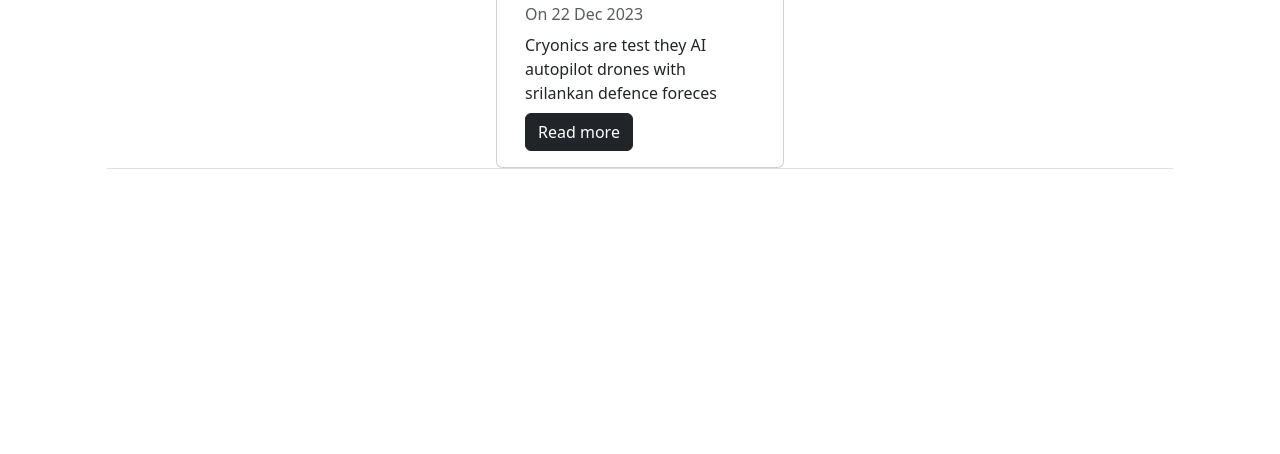
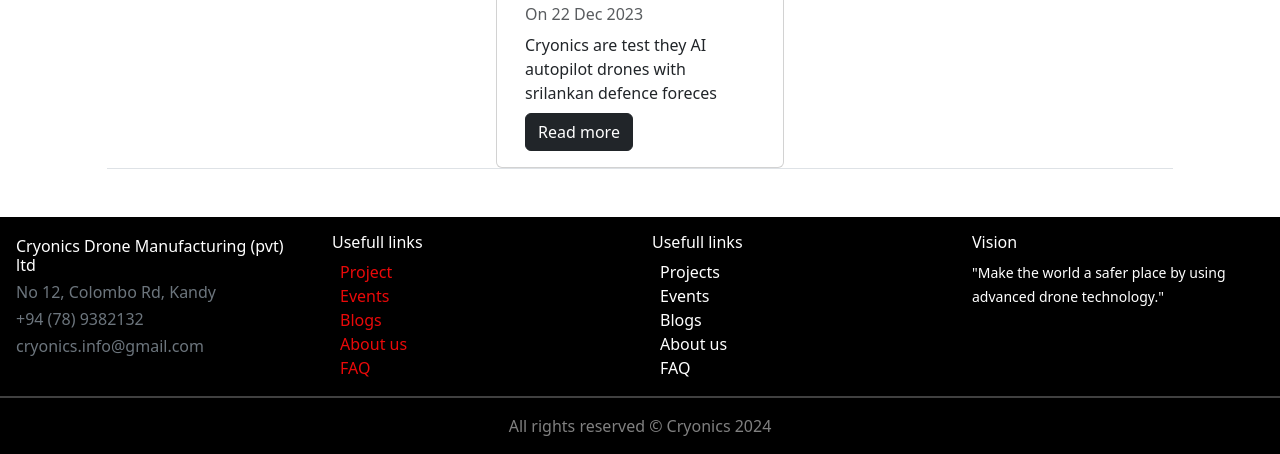
Before and after one commit to yasogaran/cryonics, a plain HTML site: page index.html in a window 1280 px wide. Shown: the part 2406-2860 px from the top of the page. Before the commit the page ends 2575 px from the top, so only its background shows below. Drawn offline with nearby package versions, Linux system fonts and the light colour scheme.

Commit message:
update homepage

```diff
--- a/index.html
+++ b/index.html
@@ -219,7 +219,7 @@
                 <div class="col-12 col-xl-10 border-bottom">
                     <h3 class="title">Latest Newsletters</h3>
                     <h6 class="text-muted">Enjoy with the technological newsletters</h6>
-                    <hr class="mt-2 mb-2"/>
+                    <hr class="mt-2 mb-2">
                     <div class="row justify-content-center gap-4">
                         <!-- CARD -->
                         <div class="card" style="width: 18rem;">
@@ -265,8 +265,58 @@
                 </div>
             </div>
             <!-- FOOTER -->
-            <div class="row">
-
+            <div class="row mt-5 bg-black pt-3 pb-3">
+                <div class="col-12 col-md-3 text-white">
+                    <div class="p-1">
+                        <h6>Cryonics Drone Manufacturing (pvt) ltd</h6>
+                        <h6 class="text-secondary">No 12, Colombo Rd, Kandy</h6>
+                        <h6 class="text-secondary">
+                            <i class="fa fa-phone"></i> +94 (78) 9382132
+                        </h6>
+                        <h6 class="text-secondary">
+                            <i class="fa fa-phone"></i> cryonics.info@gmail.com
+                        </h6>
+                    </div>
+                </div>
+                <div class="col-12 col-md-3 text-white">
+                    <h6>Usefull links</h6>
+                    <ul class="list-unstyled ms-2">
+                        <li>
+                            <a href="" class="footer-link">Project</a>
+                        </li>
+                        <li>
+                            <a href="" class="footer-link">Events</a>
+                        </li>
+                        <li>
+                            <a href="" class="footer-link">Blogs</a>
+                        </li>
+                        <li>
+                            <a href="" class="footer-link">About us</a>
+                        </li>
+                        <li>
+                            <a href="" class="footer-link">FAQ</a>
+                        </li>
+                    </ul>
+                </div>
+                <div class="col-12 col-md-3 text-white">
+                    <h6>Usefull links</h6>
+                    <ul class="list-unstyled ms-2">
+                        <li>Projects</li>
+                        <li>Events</li>
+                        <li>Blogs</li>
+                        <li>About us</li>
+                        <li>FAQ</li>
+                    </ul>
+                </div>
+                <div class="col-12 col-md-3 text-white">
+                   <h6>Vision</h6>
+                   <small>"Make the world a safer place by using advanced drone technology."
+                </small>
+                </div>
+                <hr class="border border-white">
+                <div class="col-12 text-white-50 text-center">
+                    All rights reserved &copy; Cryonics 2024
+                </div>
             </div>
         </div>
         <script src="https://cdn.jsdelivr.net/npm/bootstrap@5.3.2/dist/js/bootstrap.bundle.min.js"></script>
--- a/style.css
+++ b/style.css
@@ -175,3 +175,12 @@
     background-position-y: 0px;
   }
 }
+/* FOOTER */
+.footer-link{
+  color: var(--c1);
+  text-decoration: none;
+}
+.footer-link:hover{
+  color: #fff;
+  text-decoration: none;
+}
```
